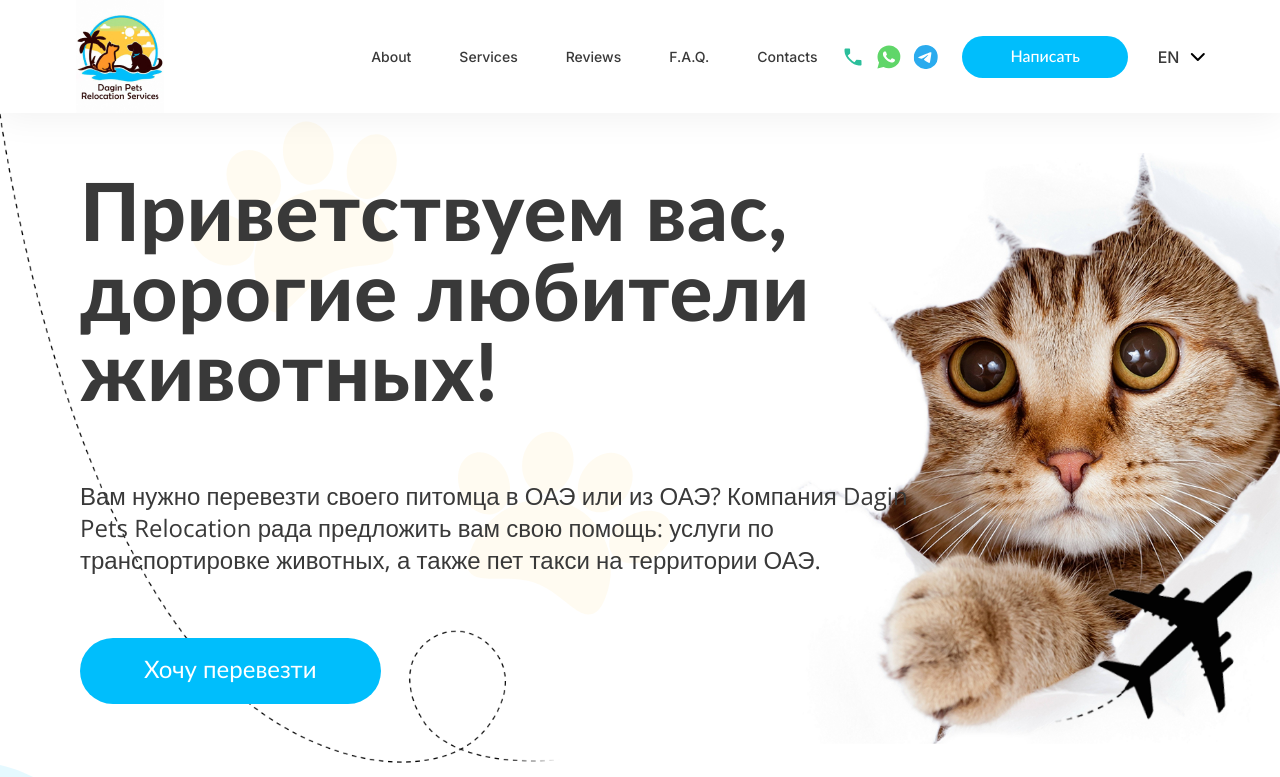
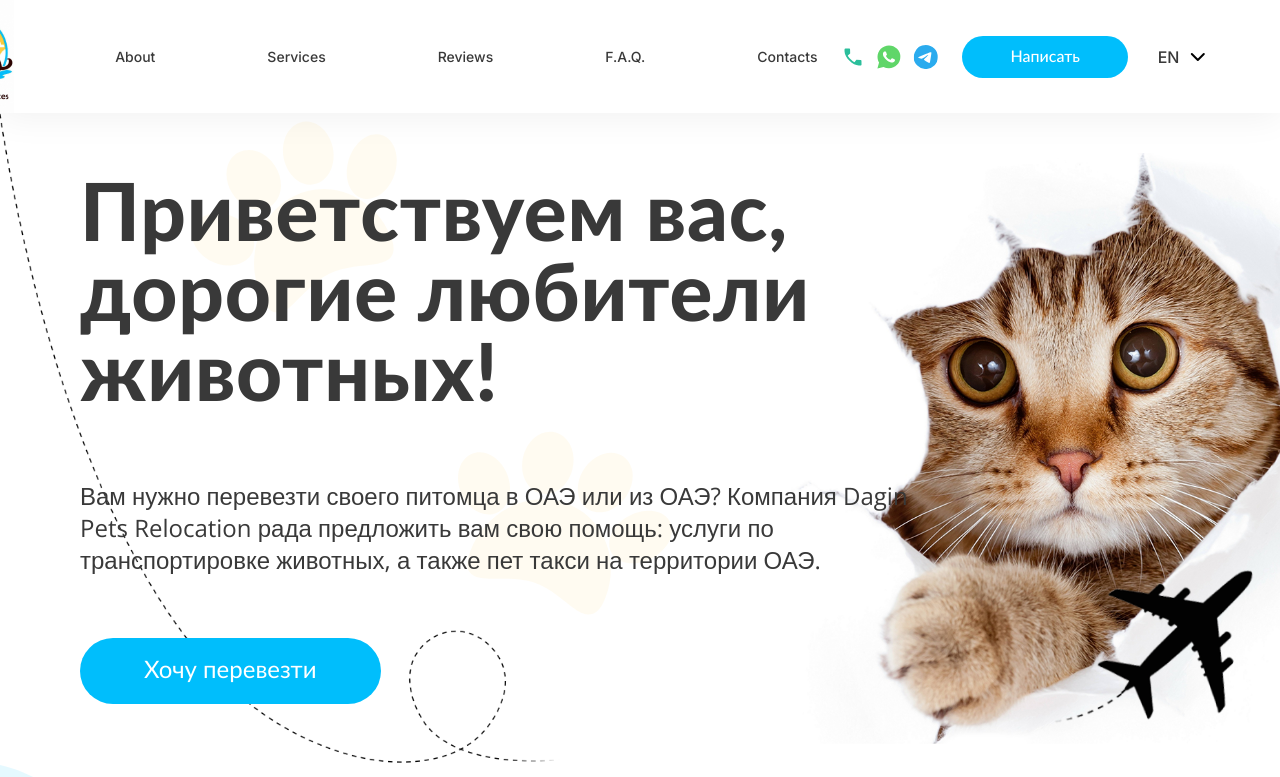
Before and after one commit to DragonflyPie/dagin_pets, a Next.js app: page /en in a window 1280 px wide. Shown: the top 777 px of the page. Built offline with nearby package versions, Linux system fonts and the light colour scheme.

Commit message:
style:fix padding on mobile dropdown

```diff
--- a/app/_components/navbar/NavItems.tsx
+++ b/app/_components/navbar/NavItems.tsx
@@ -24,19 +24,23 @@ const NavItems = ({ handleClick, top, items }: NavItemsProps) => {
           <li
             onClick={handleClick}
             key={option}
-            className="group relative flex cursor-pointer gap-6 py-6 pl-10 pr-6 transition-all  duration-300 hover:bg-blue-light lg:gap-0 lg:p-0 lg:hover:bg-inherit"
+            className="group relative flex w-full cursor-pointer justify-center transition-all  duration-300 hover:bg-blue-light lg:gap-0 lg:p-0 lg:hover:bg-inherit"
           >
-            <div className="flex items-center pb-0.5 text-gray-form lg:hidden">
-              <PawSmallIcon />
-            </div>
-            <Link href={`#${option}`} className=" w-full whitespace-nowrap">
+            <Link
+              href={`#${option}`}
+              className="flex w-full gap-6 whitespace-nowrap py-6 pl-24 xs:pl-16
+              "
+            >
+              <div className="flex items-center pb-0.5 text-gray-form lg:hidden">
+                <PawSmallIcon />
+              </div>
               <span className="relative">
                 {items[option]}
                 <span className="absolute -bottom-0.5 hidden h-px  w-full scale-0 bg-black transition-all duration-300  group-hover:scale-100 lg:block"></span>
               </span>
             </Link>
             {index !== typedItems.length - 1 && (
-              <div className="absolute bottom-0 left-20 h-[0.5px] w-10 bg-gray-form opacity-50 lg:hidden"></div>
+              <div className="absolute bottom-0 h-[0.5px] w-1/2 bg-gray-form opacity-50 lg:hidden"></div>
             )}
           </li>
         );
```
